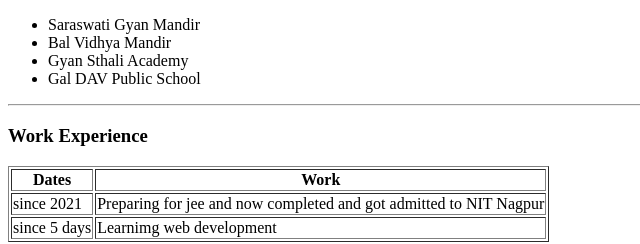
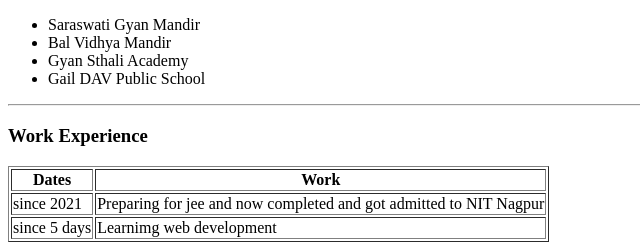
Before and after one commit to anushk127/cv, a plain HTML site: page index.html in a window 1280 px wide. Shown: the part 447-691 px from the top of the page, 0-640 px from the left. Drawn offline with Linux system fonts and the light colour scheme.

Commit message:
Update index.html

```diff
--- a/index.html
+++ b/index.html
@@ -28,7 +28,7 @@
     <li>Saraswati Gyan Mandir</li>
     <li>Bal Vidhya Mandir</li>
     <li>Gyan Sthali Academy</li>
-    <li>Gal DAV Public School</li>
+    <li>Gail DAV Public School</li>
   </ul>
   <hr />
   <h3>Work Experience</h3>
```
